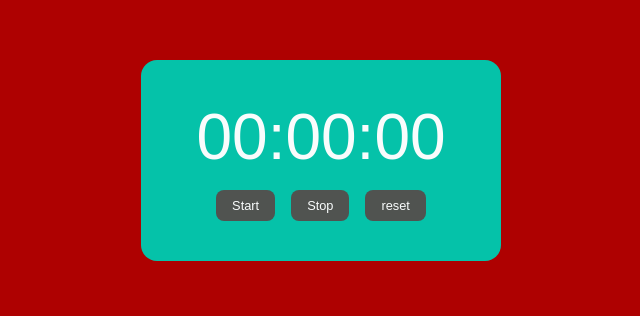
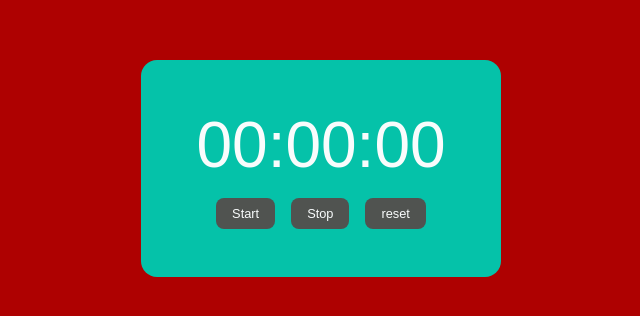
Before and after one commit to galib-hazarika/StopWatch_TellTimer_App, a plain HTML site: page index.html in a window 1280 px wide. Shown: the part 148-464 px from the top of the page, without its empty margins (319-959 px from the left). Drawn offline with Linux system fonts and the light colour scheme.

Commit message:
Update style.css with new main clock section style

```diff
--- a/style.css
+++ b/style.css
@@ -23,7 +23,7 @@ body {
   max-width: 360px; /*--Typical Mobile width */
   border-radius: 1rem;
   margin: 13rem auto;
-  padding: 2.5rem 0.5rem;
+  padding: 3rem 1.5rem;
 }
 #main-clock {
   font-size: 4rem;
```
